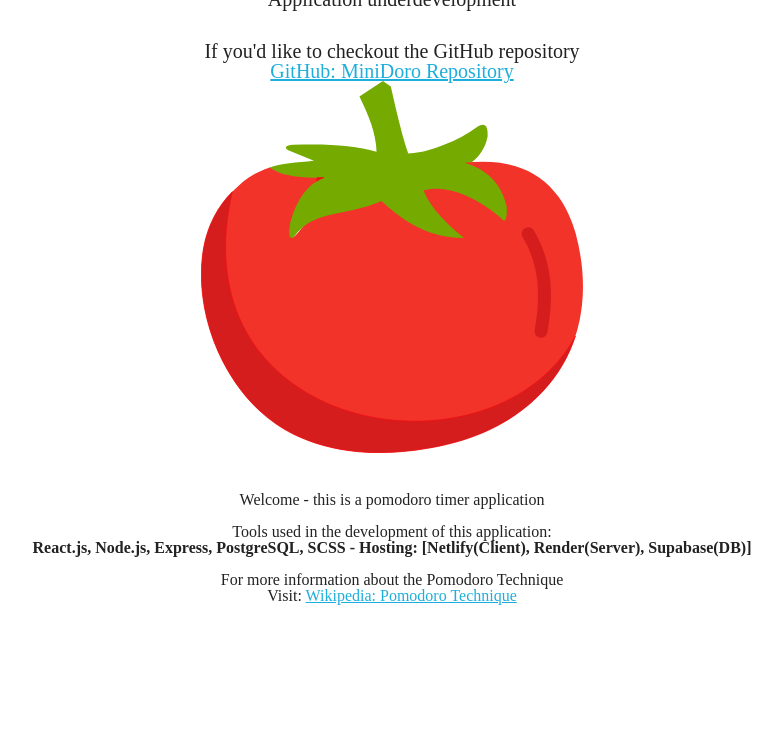
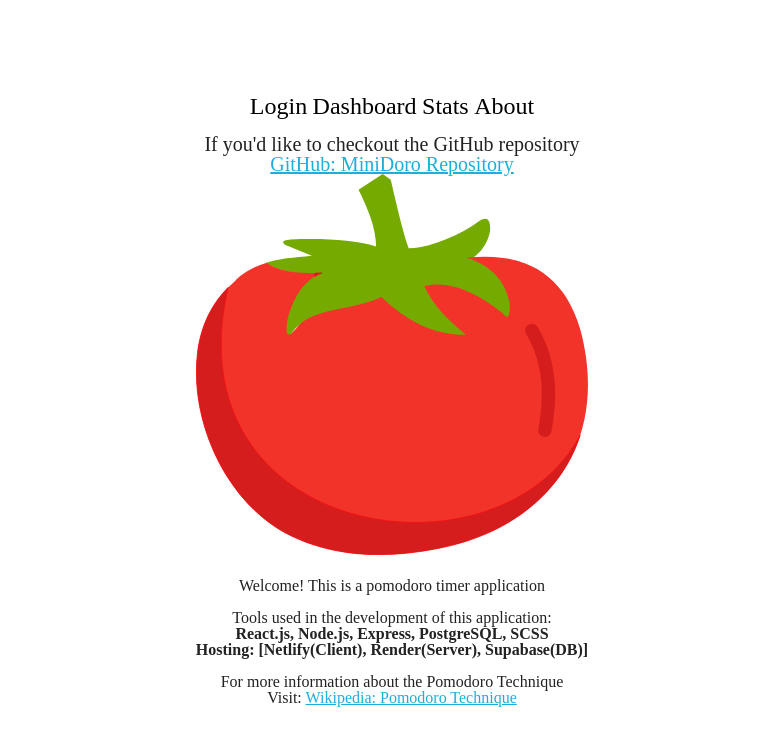
Before and after one commit to herculeshayer/minidoro, a React (Vite) app in the folder client/: page /about in a window 1280 px wide. Shown: the top 746 px of the page, without its empty margins (248-1030 px from the left). Built offline with nearby package versions, Linux system fonts and the light colour scheme; no server answers.

Commit message:
show hidden navbar and change text

```diff
--- a/client/src/pages/About.jsx
+++ b/client/src/pages/About.jsx
@@ -3,10 +3,7 @@ import React from "react";
 import tomatoImg from "./../assets/tomato-icon.svg";
 const About = () => {
   return (
-        <>
-            <p style={{ fontSize: "20px", paddingBottom: "2rem" }}>
-                Application underdevelopment
-            </p>
+    <div style={{ marginTop: "-5rem" }}>
       <p style={{ fontSize: "20px" }}>
         If you'd like to checkout the GitHub repository
         <br />
@@ -23,17 +20,16 @@ const About = () => {
         alt="tomato"
         style={{ height: "35%", paddingBottom: "5%" }}
       />
-            <p>Welcome - this is a pomodoro timer application</p>
+      <p>Welcome! This is a pomodoro timer application</p>
       <br />
       <p>
         Tools used in the development of this application:
         <div style={{ fontWeight: "550" }}>
-                    React.js, Node.js, Express, PostgreSQL, SCSS - Hosting:
-                    [Netlify(Client), Render(Server), Supabase(DB)]
+          <p>React.js, Node.js, Express, PostgreSQL, SCSS</p>{" "}
+          <p>Hosting: [Netlify(Client), Render(Server), Supabase(DB)]</p>{" "}
         </div>
       </p>
       <br />
-            {/*<p>If already a user, login. Otherwise, <a href="">register.</a></p>*/}
       <p>
         For more information about the Pomodoro Technique
         <br />
@@ -42,7 +38,7 @@ const About = () => {
       <a href="https://en.wikipedia.org/wiki/Pomodoro_Technique">
         Wikipedia: Pomodoro Technique
       </a>
-        </>
+    </div>
   );
 };
 
```
Lines whose indentation alone changed are shown as unchanged.
